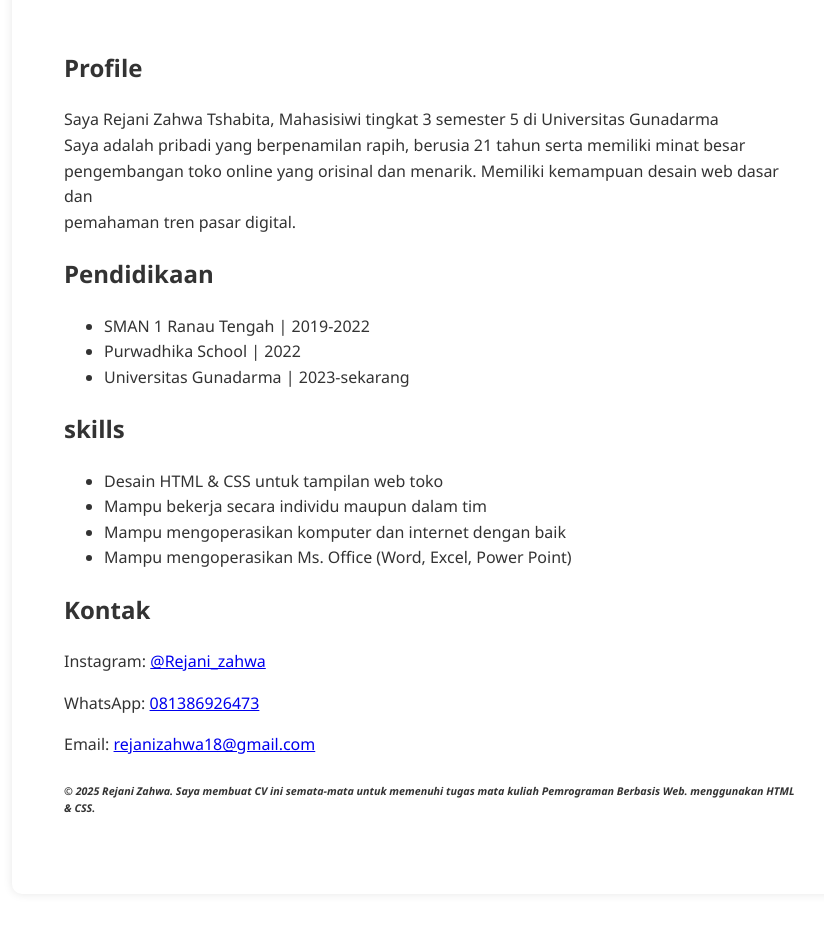
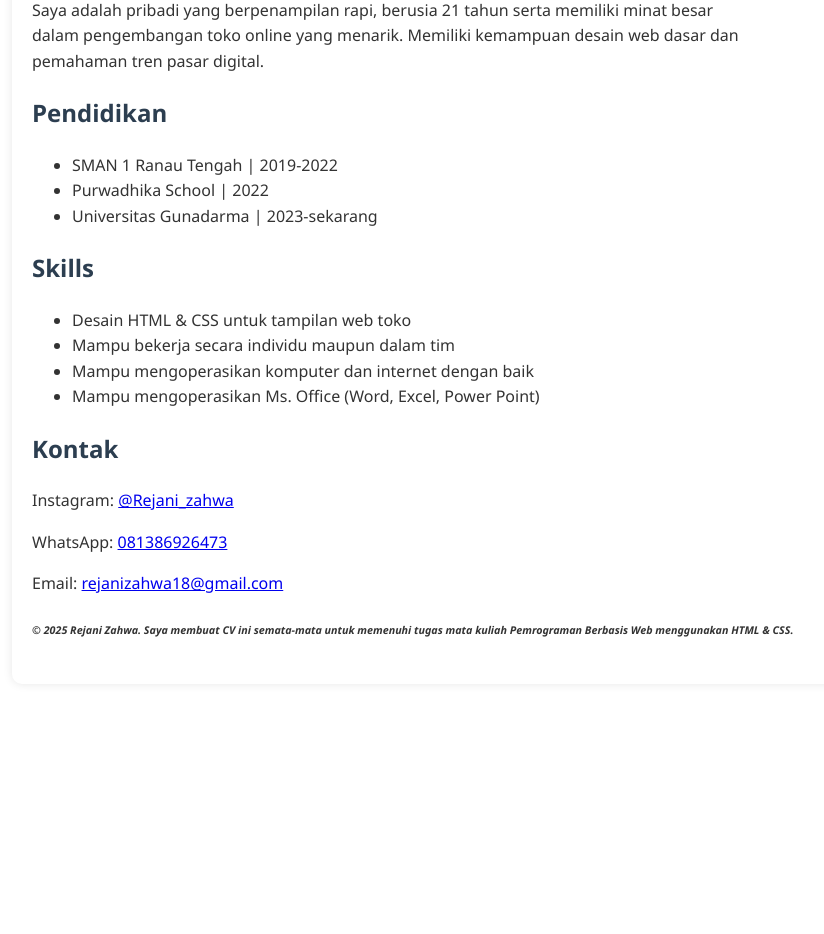
Before and after one commit to Rejani18/HalloIniRejani, a plain HTML site: page Tugas_k1_CV/cvRejani.html in a window 1280 px wide. Shown: the part 313-1247 px from the top of the page, without its empty margins (208-1032 px from the left). After the commit the page ends 1037 px from the top, so only its background shows below. Drawn offline with Linux system fonts and the light colour scheme.

Commit message:
update CV Rejani

```diff
--- a/Tugas_k1_CV/cvRejani.html
+++ b/Tugas_k1_CV/cvRejani.html
@@ -1,9 +1,9 @@
 <head>
     <meta charset="UTF-8">
     <meta name="viewport" content="width=device-width, initial-scale=1.0">
-    <title>Curriculum Vitae Punya rejani</title>
+    <title>Curriculum Vitae Punya Rejani</title>
     <style>
-        body {
+    body {
       font-family: "Segoe UI", Arial, sans-serif;
       background-color: #f8f9fa;
       color: #333;
@@ -14,16 +14,9 @@
       background: white;
       box-shadow: 0 0 10px rgba(0,0,0,0.1);
       line-height: 1.6;
-
     }
-
-    .img-profile {
-      border-radius: 50%;
-      width: 150px;
-      height: 150px;
-      object-fit: cover;
-      margin-bottom: 1rem;
-      align-self: center;
+    h1, h2, h3 {
+      color: #2c3e50;
     }
     </style>
 </head>
@@ -31,33 +24,31 @@
   <div class="container">
     <header>
         <h1>Curriculum Vitae</h1>
-        <p>Rejani Zahwa Tshabita</p>
-        <img src="c:\Users\rejan\Downloads\WhatsApp Image 2025-07-24 at 14.12.45_c51bf807.jpg" alt="Foto Profil" style="border-radius: 50%; width: 120px; height: 120px; object-fit: cover; margin-bottom: 1rem;">
-
+        <
+        <h3>Rejani Zahwa Tshabita | 11123146 | 3KA20</h3>
     </header>
 
-    <main style="padding: 2rem;">
-
-    <section id = "Profile">
+    <section id="profile">
         <h2>Profile</h2>
-        <P>Saya Rejani Zahwa Tshabita, Mahasisiwi tingkat 3 semester 5 di Universitas Gunadarma <br>
-            Saya adalah pribadi yang berpenamilan rapih, berusia 21 tahun serta memiliki minat besar<br>
-            pengembangan toko online yang orisinal dan menarik. Memiliki kemampuan desain web dasar dan<br>
-            pemahaman tren pasar digital.</P>
+        <p>
+            Saya Rejani Zahwa Tshabita, Mahasiswi tingkat 3 semester 5 di Universitas Gunadarma.<br>
+            Saya adalah pribadi yang berpenampilan rapi, berusia 21 tahun serta memiliki minat besar<br>
+            dalam pengembangan toko online yang menarik. Memiliki kemampuan desain web dasar dan<br>
+            pemahaman tren pasar digital.
+        </p>
     </section>
 
-    <section id=" "Pendidikan">
-        <h2>Pendidikaan</h2>
+    <section id="pendidikan">
+        <h2>Pendidikan</h2>
         <ul>
             <li>SMAN 1 Ranau Tengah | 2019-2022</li>
             <li>Purwadhika School | 2022</li>
             <li>Universitas Gunadarma | 2023-sekarang</li>
         </ul>
-
     </section>
 
-    <section id = "keahlian">
-        <h2>skills</h2>
+    <section id="keahlian">
+        <h2>Skills</h2>
         <ul>
             <li>Desain HTML & CSS untuk tampilan web toko</li>
             <li>Mampu bekerja secara individu maupun dalam tim</li>
@@ -66,17 +57,17 @@
         </ul>
     </section>
 
-    <section id = "persoal-info">
+    <section id="personal-info">
         <h2>Kontak</h2>
-        <p>Instagram: <a href="https://www.instagram.com/rejani_zahwa?igsh=MW0yOHFxNWYyaHRlNg=="> @Rejani_zahwa</a></p>
+        <p>Instagram: <a href="https://www.instagram.com/rejani_zahwa?igsh=MW0yOHFxNWYyaHRlNg==">@Rejani_zahwa</a></p>
         <p>WhatsApp: <a href="https://wa.me/6281386926473">081386926473</a></p>
-        <p>Email: <a href="mailto:alamat@email.com">rejanizahwa18@gmail.com</a></p>
+        <p>Email: <a href="mailto:rejanizahwa18@gmail.com">rejanizahwa18@gmail.com</a></p>
     </section>
-     <footer>
-    <i>
-      <h6>© 2025 Rejani Zahwa. Saya membuat CV ini semata-mata untuk memenuhi tugas mata kuliah Pemrograman Berbasis Web.  menggunakan HTML & CSS.</h6>
-    </i>
+
+    <footer>
+        <i>
+            <h6>© 2025 Rejani Zahwa. Saya membuat CV ini semata-mata untuk memenuhi tugas mata kuliah Pemrograman Berbasis Web menggunakan HTML & CSS.</h6>
+        </i>
     </footer>
-    </main>
-    </div>
+  </div>
 </body>
```
Also changed, not shown: index.html (+1 -1 lines).
